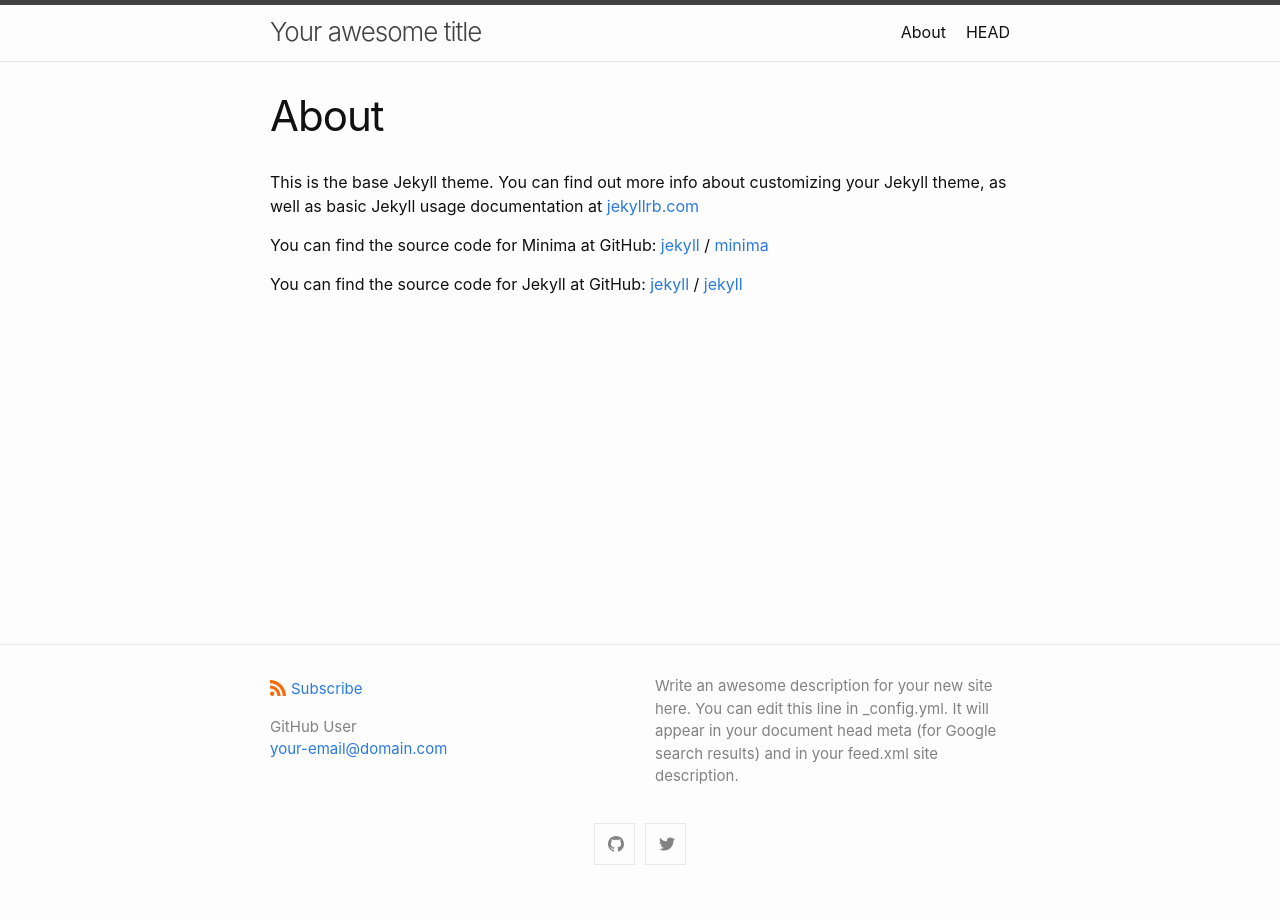
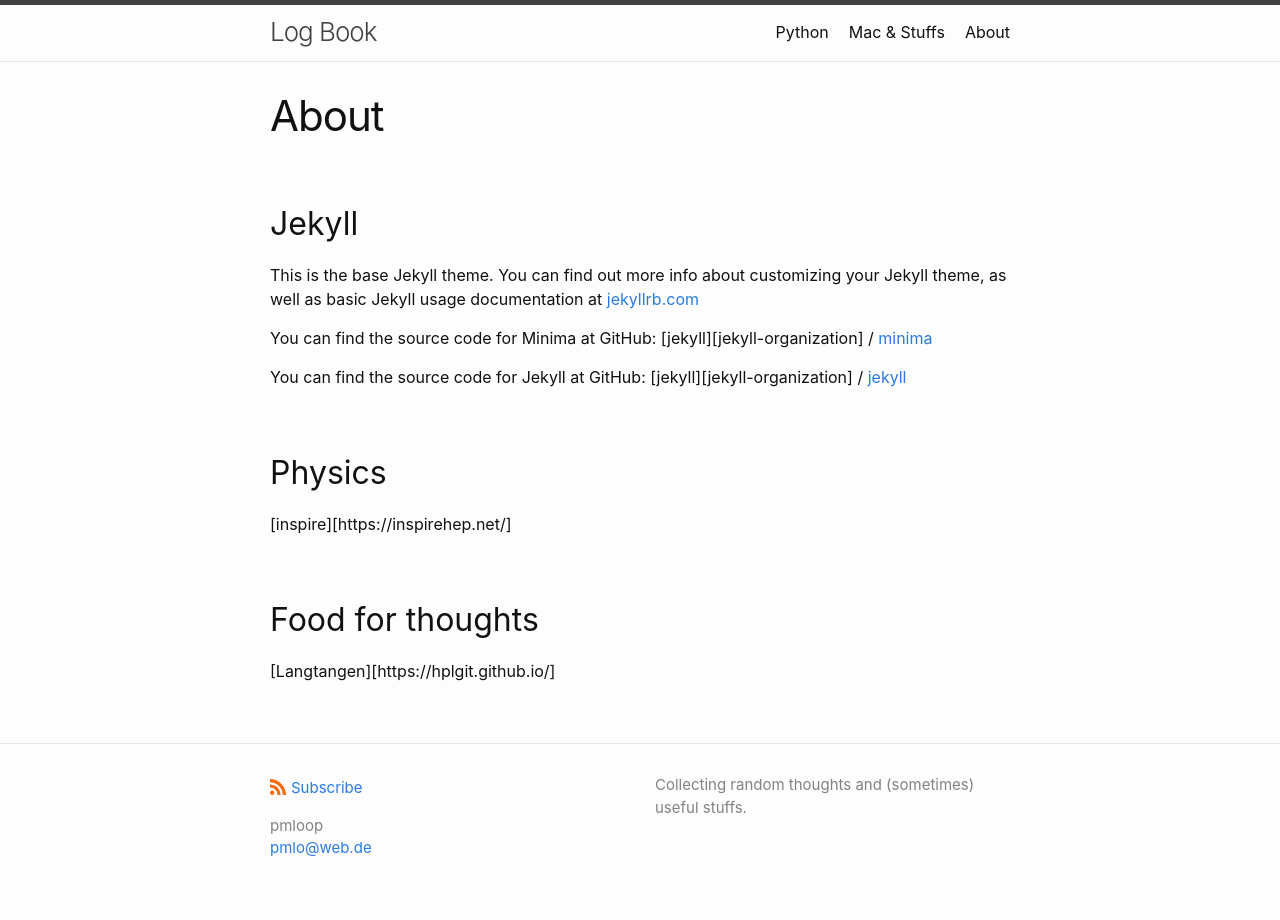
Before and after one commit to pmloop/mysite, a Jekyll site: the page built from about.md, in a window 1280 px wide. Built offline with Jekyll 4.4.1, drawn with Linux system fonts in a browser that asks for light colours.

Commit message:
generating content

```diff
--- a/_config.yml
+++ b/_config.yml
@@ -1,11 +1,9 @@
-title: Your awesome title
+title: Log Book
 author:
-  name: GitHub User
-  email: your-email@domain.com
+  name: pmloop
+  email: pmlo@web.de
 description: > # this means to ignore newlines until "show_excerpts:"
-  Write an awesome description for your new site here. You can edit this
-  line in _config.yml. It will appear in your document head meta (for
-  Google search results) and in your feed.xml site description.
+  Collecting random thoughts and (sometimes) useful stuffs.
 
 show_excerpts: false # set to true to show excerpts on the homepage
 
@@ -16,8 +14,8 @@ minima:
 
   # generate social links in footer
   social_links:
-    twitter: jekyllrb
-    github:  jekyll
+    # twitter: jekyllrb
+    # github:  jekyll
     # devto: jekyll
     # dribbble: jekyll
     # facebook: jekyll
@@ -49,8 +47,10 @@ minima:
 
 # If you want to link only specific pages in your header, uncomment
 # this and add the path to the pages in order as they should show up
-#header_pages:
-# - about.md
+header_pages:
+- python.md
+- mac.md
+- about.md
 
 # Build settings
 theme: minima
--- a/about.md
+++ b/about.md
@@ -3,6 +3,8 @@ layout: page
 title: About
 permalink: /about/
 ---
+
+## Jekyll
 
 This is the base Jekyll theme. You can find out more info about customizing your Jekyll theme, as well as basic Jekyll usage documentation at [jekyllrb.com](https://jekyllrb.com/)
 
@@ -14,5 +16,10 @@ You can find the source code for Jekyll at GitHub:
 [jekyll][jekyll-organization] /
 [jekyll](https://github.com/jekyll/jekyll)
 
+## Physics
 
-[jekyll-organization]: https://github.com/jekyll
+[inspire][https://inspirehep.net/]
+
+## Food for thoughts
+
+[Langtangen][https://hplgit.github.io/]
```
Also changed, not shown: mac.md (added, +10 -0 lines), python.md (added, +156 -0 lines).
